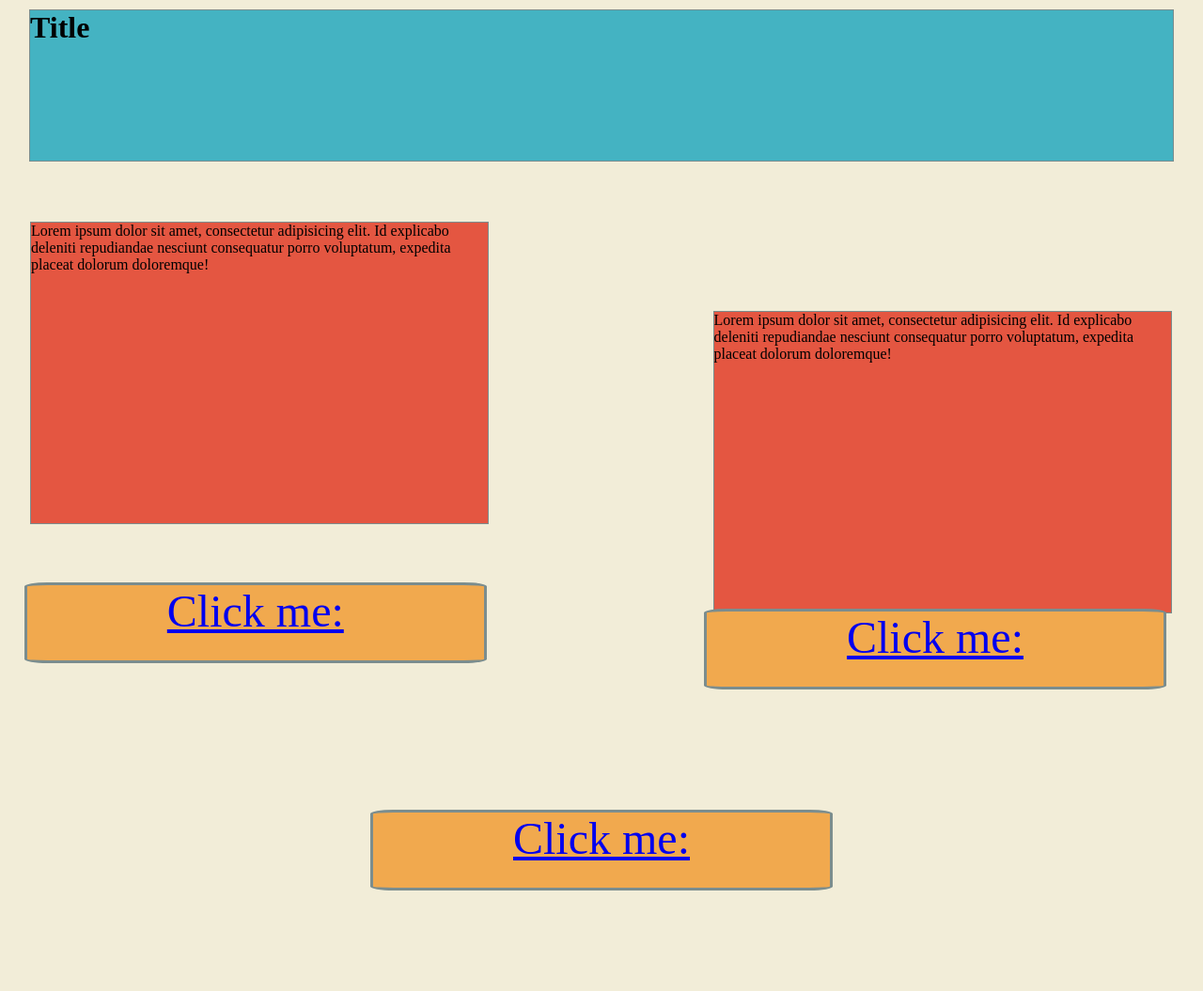
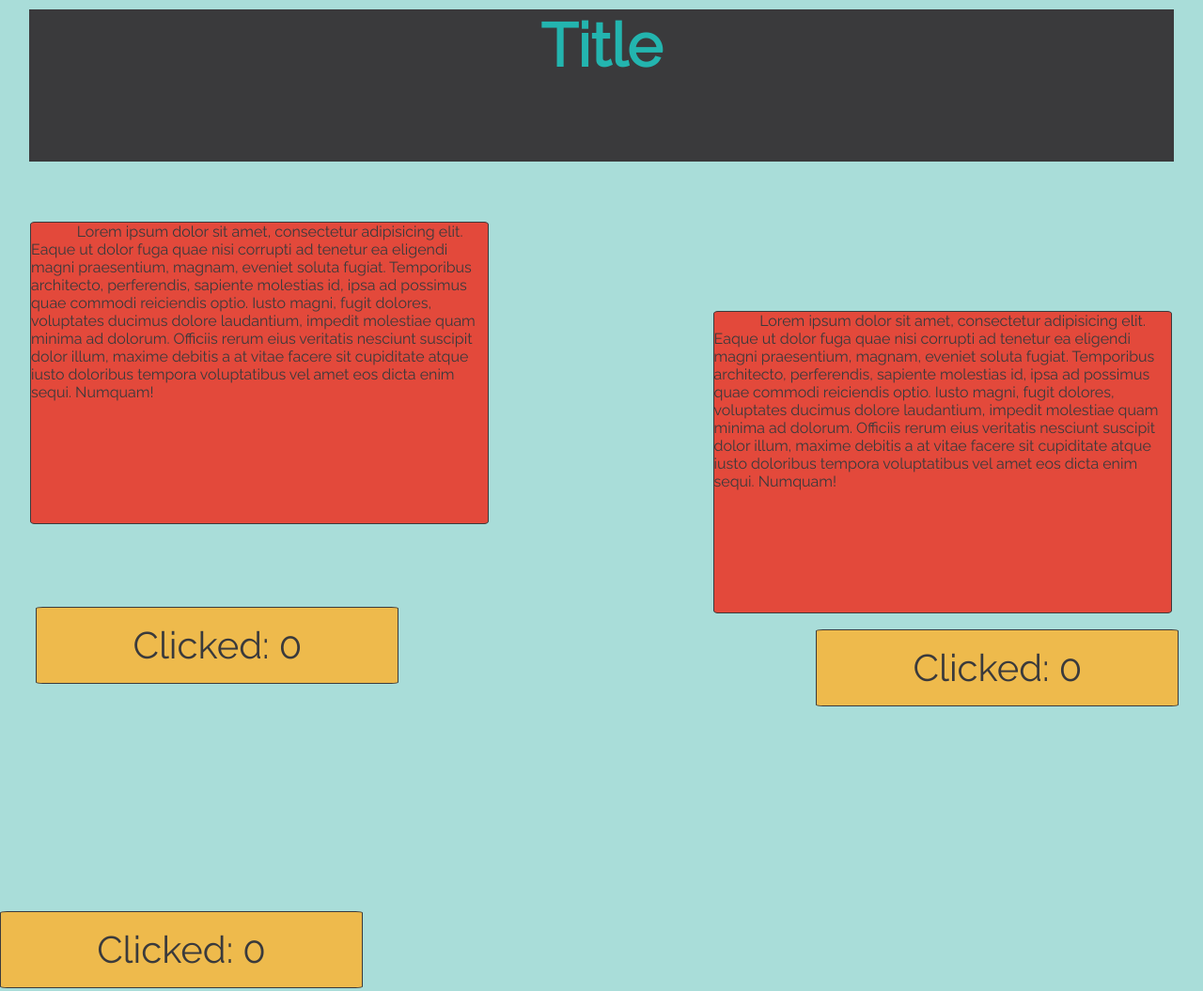
Before and after one commit to jason2020/event-handling, a plain HTML site: page index.html in a window 1280 px wide. Shown: the whole page at 94% size. Drawn offline with Linux system fonts and the light colour scheme.

Commit message:
Worked on project

```diff
--- a/css/styles.css
+++ b/css/styles.css
@@ -1,18 +1,26 @@
-body, html, h1, h2, p, div {
+body, html, h1, h2, p, div, a {
 	padding: 0;
 	margin: 0;
+	color: #3A3A3C;
+	font-family: 'Raleway', sans-serif;
 }
 
 body, html {
-	background-color: #F2EDD8;
+	background-color: #A9DDD9;
 }
 
 #title {
 	height: 20vh;
 	width: 95%;
-	background-color: #44B3C2;
+	background-color: #3A3A3C;
 	margin: 10px auto;
-	border: 1px solid #7B8D8E;
+	border: 1px solid #3A3A3C;
+	text-align: center;
+	font-size: 200%;
+}
+
+h1 {
+	color: #23B5AF;
 }
 
 #textContainer {
@@ -24,8 +32,11 @@ body, html {
 .text {
 	height: 100%;
 	width: 40%;
-	border: 1px solid #7B8D8E;
-	background-color: #E45641;
+	border: 1px solid #3A3A3C;
+	background-color: #E3493B;
+	border-radius: 1%;
+	-webkit-border-radius: 1%;
+	text-indent: 10%;
 }
 
 #right {
@@ -33,26 +44,47 @@ body, html {
 	margin-top: -18.65%;
 }
 
-.button {
-	width: 38vw;
-	height: 10vh;
-	border: 3px solid #7B8D8E;
-	background-color: #F1A94E;
-	border-radius: 5%;
-	-webkit-border-radius: 5%;
-	margin: 2%;
-	text-align: center;
+#button1 {
+	float: left;
+	margin-left: 3%;
 }
 
-#b2 {
-	margin-left: 58.5%;
+
+#button2 {
+	float: right;
+	margin-left: 53.5%;
 	margin-top: -6.5%;
 }
 
-#b3 {
-	margin: 10% auto;
+#button3 {
+	margin: 15% auto;
 }
 
-a {
-	font-size: 300%;
+.click {
+	width: 30vw;
+	line-height: 10vh;
+	border: 1px solid #3A3A3C;
+	background-color: #EEBA4C;
+	border-radius: 2%;
+	-webkit-border-radius: 2%;
+	margin: 2%;
+	text-align: center;
+	font-size: 250%;
+	text-decoration: none;
+	display: inline-block;
 }
+
+.click:hover {
+	width: 30vw;
+	line-height: 10vh;
+	border: 2px solid #3A3A3C;
+	background-color: #3A3A3C;
+	color: #EEBA4C;
+	border-radius: 2%;
+	-webkit-border-radius: 2%;
+	margin: 2%;
+	text-align: center;
+	font-size: 250%;
+	text-decoration: none;
+	display: inline-block;
+}
--- a/index.html
+++ b/index.html
@@ -4,6 +4,7 @@
 	<meta charset="UTF-8">
 	<title>Basic Event Handling</title>
 	<link rel="stylesheet" href="css/styles.css">
+	<link href='https://fonts.googleapis.com/css?family=Raleway' rel='stylesheet' type='text/css'>
 </head>
 <body>
 	<div id="title">
@@ -11,21 +12,15 @@
 	</div>
 	<div id="textContainer">
 		<div id="left" class="text">
-			<p>Lorem ipsum dolor sit amet, consectetur adipisicing elit. Id explicabo deleniti repudiandae nesciunt consequatur porro voluptatum, expedita placeat dolorum doloremque!</p>
+			<p>Lorem ipsum dolor sit amet, consectetur adipisicing elit. Eaque ut dolor fuga quae nisi corrupti ad tenetur ea eligendi magni praesentium, magnam, eveniet soluta fugiat. Temporibus architecto, perferendis, sapiente molestias id, ipsa ad possimus quae commodi reiciendis optio. Iusto magni, fugit dolores, voluptates ducimus dolore laudantium, impedit molestiae quam minima ad dolorum. Officiis rerum eius veritatis nesciunt suscipit dolor illum, maxime debitis a at vitae facere sit cupiditate atque iusto doloribus tempora voluptatibus vel amet eos dicta enim sequi. Numquam!</p>
 		</div>
 		<div id="right"class="text">
-			<p>Lorem ipsum dolor sit amet, consectetur adipisicing elit. Id explicabo deleniti repudiandae nesciunt consequatur porro voluptatum, expedita placeat dolorum doloremque!</p>
+			<p>Lorem ipsum dolor sit amet, consectetur adipisicing elit. Eaque ut dolor fuga quae nisi corrupti ad tenetur ea eligendi magni praesentium, magnam, eveniet soluta fugiat. Temporibus architecto, perferendis, sapiente molestias id, ipsa ad possimus quae commodi reiciendis optio. Iusto magni, fugit dolores, voluptates ducimus dolore laudantium, impedit molestiae quam minima ad dolorum. Officiis rerum eius veritatis nesciunt suscipit dolor illum, maxime debitis a at vitae facere sit cupiditate atque iusto doloribus tempora voluptatibus vel amet eos dicta enim sequi. Numquam!</p>
 		</div>
 	</div>
-	<div id="b1" class="button">
-		<a id="button1" href="#" class="click">Click me:</a>
-	</div>
-	<div id="b2" class="button">
-		<a id="button2" href="#" class="click">Click me:</a>
-	</div>
-	<div id="b3" class="button">
-		<a id="button3" href="#" class="click">Click me:</a>
-	</div>
+	<a id="button1" href="javascript:void(0);" class="click">Clicked: 0</a>
+	<a id="button2" href="javascript:void(0);" class="click">Clicked: 0</a>
+	<a id="button3" href="javascript:void(0);" class="click">Clicked: 0</a>
 	<script src="js/app.js"></script>
 </body>
 </html>
--- a/js/app.js
+++ b/js/app.js
@@ -9,13 +9,26 @@ function runJs() {
 		clicked3: 0
 	};
 
-	buttons.addEventListener("click", clickCounter);
+	var elementLength = buttons.length;
+
+	for (var i = 0; i < elementLength; i++) {
+		buttons[i].addEventListener("click", clickCounter);
+	}
 
 	function clickCounter(evt) {
 		console.log(evt.target.id)
 		if (evt.target.id == "button1") {
 			obj.clicked1 += 1;
-
+			console.log(obj.clicked1);
+			evt.target.innerHTML = "Clicked: " + obj.clicked1;
+		} else if (evt.target.id == "button2") {
+			obj.clicked2 += 1;
+			console.log(obj.clicked2);
+			evt.target.innerHTML = "Clicked: " + obj.clicked2;
+		} else if (evt.target.id == "button3") {
+			obj.clicked3 += 1;
+			console.log(obj.clicked3);
+			evt.target.innerHTML = "Clicked: " + obj.clicked3;
 		}
 	}
 }
```
